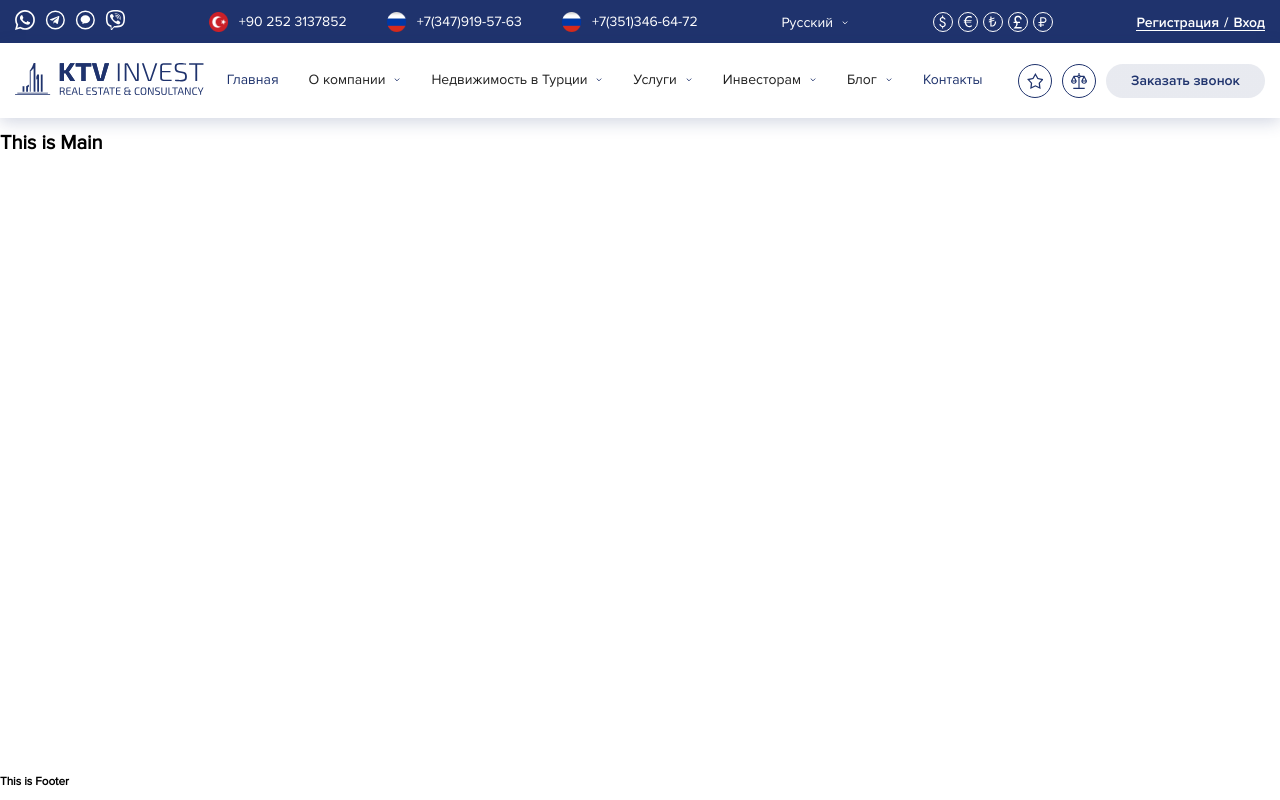
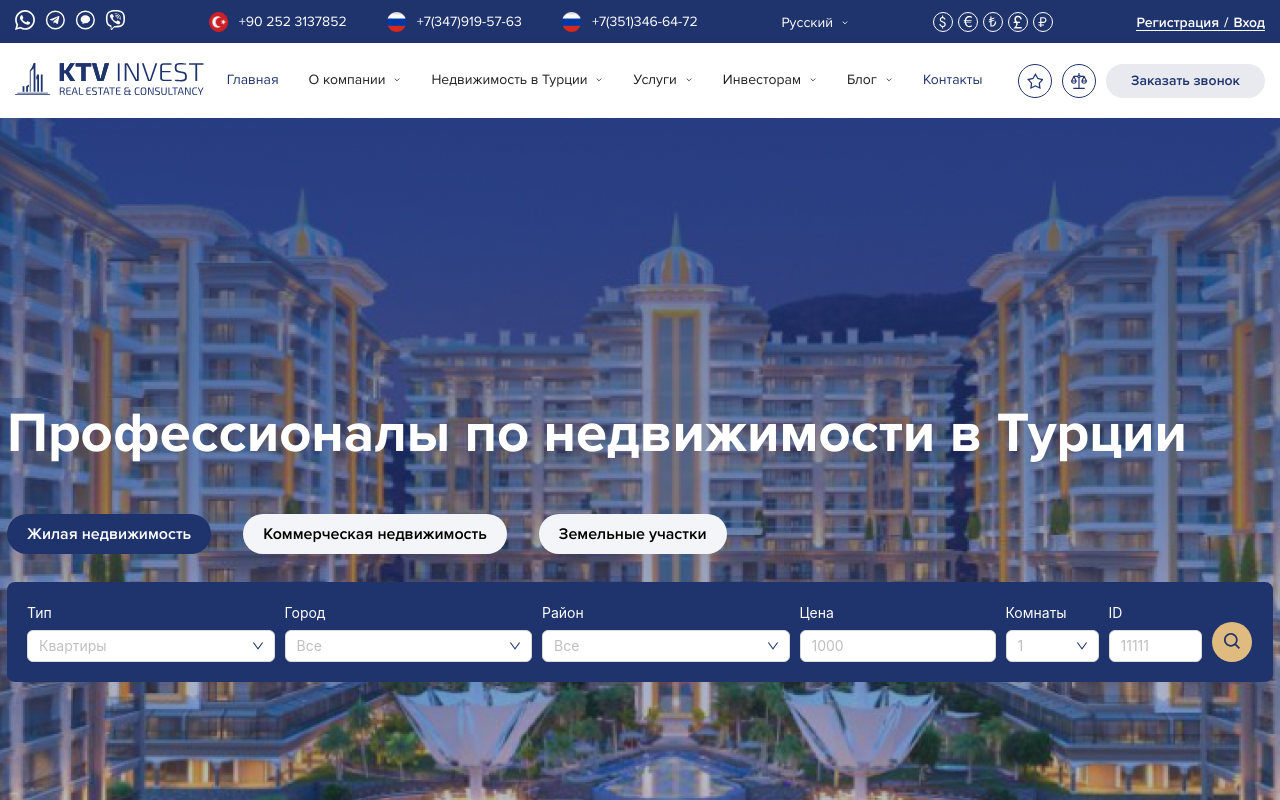
Before and after one commit to ilgiz-ayupov/ktv_invest, a Next.js app: page / in a window 1280 px wide. Built offline with nearby package versions, Linux system fonts and the light colour scheme.

Commit message:
Section Top Finish

```diff
--- /dev/null
+++ b/components/SectionTop/FirstTabItem.jsx
@@ -0,0 +1,55 @@
+import { Row, Col, Select, Input, Button, Tooltip } from "antd";
+import Arrow from "../../icons/Arrow";
+import SearchIcon from "../../icons/Search";
+
+import styles from "../../styles/components/SectionTop/TabItem.module.scss";
+
+export default function FirstTabItem() {
+  return (
+    <form
+      className={styles.form}
+      onSubmit={(e) => e.preventDefault}
+      method="GET"
+    >
+      <Row align={"middle"} gutter={[10]} justify={"space-between"}>
+        <Col span={5}>
+          <label className={styles.form__label} htmlFor="type">
+            Тип
+          </label>
+          <Select
+            id="type"
+            className={styles.form__select}
+            placeholder="Квартиры"
+          />
+        </Col>
+        <Col span={5}>
+          <label className={styles.form__label}>Город</label>
+          <Select className={styles.form__select} placeholder="Все" />
+        </Col>
+        <Col span={5}>
+          <label className={styles.form__label}>Район</label>
+          <Select className={styles.form__select} placeholder="Все" />
+        </Col>
+        <Col span={4}>
+          <label className={styles.form__label} htmlFor="price">
+            Цена
+          </label>
+          <Input placeholder="1000" />
+        </Col>
+        <Col span={2}>
+          <label className={styles.form__label}>Комнаты</label>
+          <Select className={styles.form__select} placeholder="1" />
+        </Col>
+        <Col span={2}>
+          <label className={styles.form__label}>ID</label>
+          <Input placeholder="11111" />
+        </Col>
+        <Col span={1}>
+          <Tooltip title="Поиск">
+            <Button id="searchBtn" icon={<SearchIcon />} />
+          </Tooltip>
+        </Col>
+      </Row>
+    </form>
+  );
+}
--- /dev/null
+++ b/components/SectionTop/TabButton.jsx
@@ -0,0 +1,5 @@
+import styles from "../../styles/components/SectionTop/TabButton.module.scss";
+
+export default function TabButton({ children }) {
+  return <button className={styles.tab_btn}>{children}</button>;
+}
--- /dev/null
+++ b/components/SectionTop/TabsMenu.jsx
@@ -0,0 +1,30 @@
+import { Tabs } from "antd";
+
+import TabButton from "./TabButton";
+import FirstTabItem from "./FirstTabItem";
+
+export default function TabsMenu() {
+  return (
+    <Tabs
+      id="section-top__tabs"
+      defaultActiveKey="1"
+      items={[
+        {
+          label: <TabButton>Жилая недвижимость</TabButton>,
+          key: "1",
+          children: <FirstTabItem />,
+        },
+        {
+          label: <TabButton>Коммерческая недвижимость</TabButton>,
+          key: "2",
+          children: "Content tab 2",
+        },
+        {
+          label: <TabButton>Земельные участки</TabButton>,
+          key: "3",
+          children: "Content tab 3",
+        },
+      ]}
+    ></Tabs>
+  );
+}
--- /dev/null
+++ b/components/SectionTop/index.jsx
@@ -0,0 +1,24 @@
+import Image from "next/image";
+
+import TabsMenu from "./TabsMenu";
+
+import styles from "../../styles/components/SectionTop/SectionTop.module.scss";
+
+export default function SectionTop() {
+  return (
+    <section className={styles.section}>
+      <Image
+        className={styles.section__bg}
+        src="/images/section_top/bg.jpg"
+        height={848}
+        width={1920}
+      />
+      <div className={styles.section__content}>
+        <h1 className={styles.section__title}>
+          Профессионалы по недвижимости в Турции
+        </h1>
+        <TabsMenu />
+      </div>
+    </section>
+  );
+}
--- a/pages/index.js
+++ b/pages/index.js
@@ -1,8 +1,8 @@
 import Head from "next/head";
 
 import Header from "../layout/Header";
-import Main from "../layout/Main";
 import Footer from "../layout/Footer";
+import SectionTop from "../components/SectionTop";
 
 export default function Home() {
   return (
@@ -13,7 +13,9 @@ export default function Home() {
         {/* <link rel="icon" href="/favicon.ico" /> */}
       </Head>
       <Header />
-      <Main />
+      <main>
+        <SectionTop />
+      </main>
       <Footer />
     </div>
   );
--- /dev/null
+++ b/styles/components/SectionTop/SectionTop.module.scss
@@ -0,0 +1,28 @@
+.section {
+  position: relative;
+
+  &__bg {
+    width: 100%;
+    object-fit: cover;
+    object-position: center;
+  }
+
+  &__content {
+    width: 1296px;
+    padding: 0 1.5rem;
+    position: absolute;
+    top: 50%;
+    left: 50%;
+    z-index: 10;
+    transform: translate(-50%, -50%);
+  }
+
+  &__title {
+    font-family: var(--font700);
+    color: var(--white);
+    font-size: 5.6rem;
+    line-height: 1;
+    margin-top: 0;
+    margin-bottom: 4rem;
+  }
+}
--- /dev/null
+++ b/styles/components/SectionTop/SectionTopTabs.scss
@@ -0,0 +1,15 @@
+#section-top__tabs {
+
+    & *::before {
+        content: none;
+    }
+
+    & .ant-tabs-ink-bar {
+        display: none;
+    }
+
+    & .ant-tabs-tab-active button {
+        background-color: var(--primary);
+        color: var(--white);
+    }
+}
--- /dev/null
+++ b/styles/components/SectionTop/TabButton.module.scss
@@ -0,0 +1,18 @@
+.tab_btn {
+  font-family: var(--font600);
+  font-size: 1.6rem;
+  line-height: 1;
+  text-align: center;
+  display: inline-block;
+  padding: 1.2rem 2rem;
+
+  background: linear-gradient(
+      0deg,
+      rgba(31, 51, 109, 0.05),
+      rgba(31, 51, 109, 0.05)
+    ),
+    #ffffff;
+  border-radius: 6.3rem;
+  border: none;
+  transition: all 0.3s;
+}
--- /dev/null
+++ b/styles/components/SectionTop/TabItem.module.scss
@@ -0,0 +1,18 @@
+.form {
+  padding: 2rem;
+  background-color: var(--primary);
+  border-radius: 0.8rem;
+
+  &__label {
+    cursor: pointer;
+    display: inline-block;
+    font-size: 1.4rem;
+    color: var(--white);
+    margin-bottom: 0.6rem;
+  }
+
+  &__select {
+    display: inline-block;
+    width: 100%;
+  }
+}
--- a/styles/globals.scss
+++ b/styles/globals.scss
@@ -138,3 +138,44 @@ ul[id^="rc-menu-uuid"][id$="-popup"] {
     }
   }
 }
+
+// Section Top Tabs
+.ant-tabs-nav {
+  margin-bottom: 1rem;
+}
+
+#section-top__tabs {
+  & *::before {
+    content: none;
+  }
+
+  & > .ant-tabs-tab {
+    padding: 0 !important;
+  }
+
+  & .ant-tabs-ink-bar {
+    display: none;
+  }
+
+  & .ant-tabs-tab-active button {
+    background-color: var(--primary);
+    color: var(--white);
+  }
+
+  & .ant-select-arrow {
+    color: var(--primary);
+  }
+}
+
+// Section Top Search Button
+#searchBtn {
+  display: flex;
+  align-items: center;
+  justify-content: center;
+  background-color: var(--secondary) !important;
+  border: none;
+  border-radius: 50%;
+  width: 4rem;
+  height: 4rem;
+  margin-top: 2rem;
+}
```
